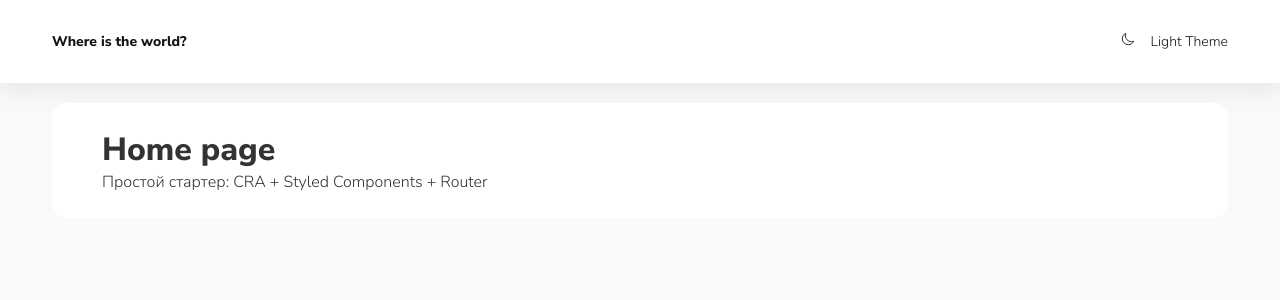
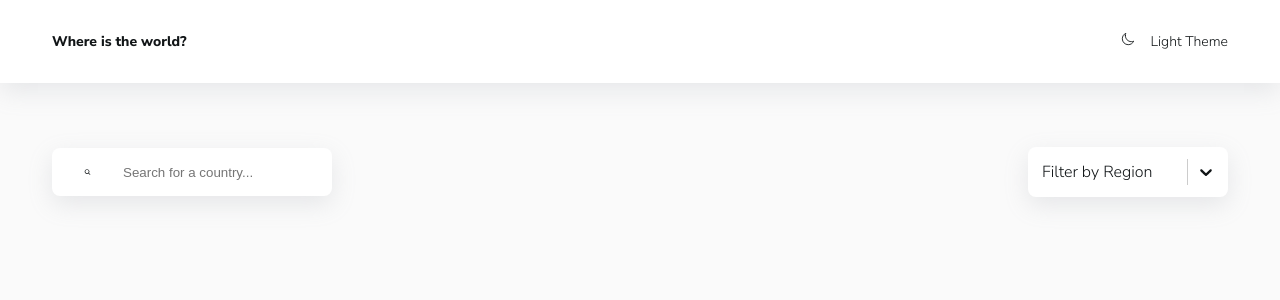
Before and after one commit to abr-ya/react-world, a React (Create React App) app: page / in a window 1280 px wide. Shown: the top 300 px of the page. Built offline with nearby package versions, Linux system fonts and the light colour scheme.

Commit message:
feat: Add Form component

```diff
--- a/package.json
+++ b/package.json
@@ -13,6 +13,7 @@
     "react-icons": "^4.3.1",
     "react-router-dom": "^6.3.0",
     "react-scripts": "5.0.0",
+    "react-select": "^5.3.0",
     "styled-components": "^5.3.5",
     "web-vitals": "^2.1.4"
   },
--- a/src/components/Button.jsx
+++ b/src/components/Button.jsx
@@ -15,6 +15,7 @@
   version: 'primary',
   type: 'button',
   isDisabled: false,
+  style: {},
 };
 
 Button.propTypes = {
@@ -22,6 +23,8 @@
   version: PropTypes.string,
   type: PropTypes.string,
   isDisabled: PropTypes.bool,
+  // eslint-disable-next-line react/forbid-prop-types
+  style: PropTypes.object,
 };
 
 export default Button;
--- /dev/null
+++ b/src/components/Form.jsx
@@ -0,0 +1,43 @@
+import { useState, useEffect } from 'react';
+import { IoSearch } from 'react-icons/io5';
+import {
+  StyledForm, InputContainer, Input, StyledReactSelect,
+} from './styled/Form.styled';
+
+// eslint-disable-next-line react/prop-types
+function Form({ changeHandler }) {
+  const [search, setSearch] = useState('');
+  const [region, setRegion] = useState('');
+
+  useEffect(() => {
+    const regionValue = region?.value || '';
+    changeHandler({ search, regionValue });
+  }, [search, region]);
+
+  const selectOptions = [
+    { value: 'Africa', label: 'Africa' },
+    { value: 'America', label: 'America' },
+    { value: 'Asia', label: 'Asia' },
+    { value: 'Europe', label: 'Europe' },
+    { value: 'Oceania', label: 'Oceania' },
+  ];
+
+  return (
+    <StyledForm>
+      <InputContainer>
+        <IoSearch />
+        <Input onChange={(e) => setSearch(e.target.value)} value={search} />
+      </InputContainer>
+      <StyledReactSelect
+        options={selectOptions}
+        placeholder="Filter by Region"
+        isClearable // включаем возможность очистить
+        isSearchable={false} // отменяем возможность поиска
+        value={region}
+        onChange={setRegion}
+      />
+    </StyledForm>
+  );
+}
+
+export default Form;
--- a/src/components/styled/Common.styled.jsx
+++ b/src/components/styled/Common.styled.jsx
@@ -15,6 +15,14 @@
   max-width: 1240px;
   margin: 0 auto;
   padding: 0 2rem;
+`;
+
+export const Wrapper = styled.main`
+  padding: 2rem 0;
+
+  @media (min-width: 767px) {
+    padding: 4rem 0;
+  }
 `;
 
 export const Card = styled.div`
--- /dev/null
+++ b/src/components/styled/Form.styled.jsx
@@ -0,0 +1,81 @@
+import styled from 'styled-components/macro';
+import Select from 'react-select';
+
+export const StyledForm = styled.div`
+  display: flex;
+  flex-direction: column;
+  align-items: flex-start;
+
+  @media (min-width: 767px) {
+    flex-direction: row;
+    justify-content: space-between;
+    align-items: center;
+  }
+`;
+
+export const InputContainer = styled.label`
+  background-color: var(--colors-ui-base);
+  padding: 1rem 2rem;
+  display: flex;
+  align-items: center;
+  border-radius: var(--radii);
+  box-shadow: var(--shadow);
+  width: 100%;
+  margin-bottom: 1rem;
+
+  @media (min-width: 767px) {
+    margin-bottom: 0;
+    width: 280px;
+  }
+`;
+
+export const Input = styled.input.attrs({
+  type: 'search',
+  placeholder: 'Search for a country...',
+})`
+  margin-left: 2rem;
+  border: none;
+  outline: none;
+  color: var(--color-text);
+  background-color: var(--colors-ui-base);
+`;
+
+export const StyledReactSelect = styled(Select).attrs({
+  styles: {
+    control: (provided) => ({
+      ...provided,
+      backgroundColor: 'var(--colors-ui-base)',
+      color: 'var(--colors-text)',
+      borderRadius: 'var(--radii)',
+      padding: '0.25rem',
+      border: 'none',
+      boxShadow: 'var(--shadow)',
+      height: '50px',
+    }),
+    option: (provided, state) => ({
+      ...provided,
+      cursor: 'pointer',
+      color: 'var(--colors-text)',
+      backgroundColor: state.isSelected
+        ? 'var(--colors-bg)'
+        : 'var(--colors-ui-base)',
+    }),
+  },
+})`
+  width: 200px;
+  border-radius: var(--radii);
+  font-family: var(--family);
+  border: none;
+  & > * {
+    box-shadow: var(--shadow);
+  }
+  & input {
+    padding-left: 0.25rem;
+  }
+  & * {
+    color: var(--colors-text) !important;
+  }
+  & > div[id] {
+    background-color: var(--colors-ui-base);
+  }
+`;
--- a/src/pages/Home.jsx
+++ b/src/pages/Home.jsx
@@ -1,15 +1,17 @@
-import { Container, Card } from '../components/styled/Common.styled';
+import { Container, Wrapper } from '../components/styled/Common.styled';
+import Form from '../components/Form';
 
 function Home() {
-  console.log('first!');
+  const formHandler = (value) => {
+    console.log(value);
+  };
 
   return (
-    <Container>
-      <Card>
-        <h1>Home page</h1>
-        <p>Простой стартер: CRA + Styled Components + Router</p>
-      </Card>
-    </Container>
+    <Wrapper>
+      <Container>
+        <Form changeHandler={formHandler} />
+      </Container>
+    </Wrapper>
   );
 }
 
```
Also changed, not shown: 1 other file (tests, documents, lock files or other folders).
